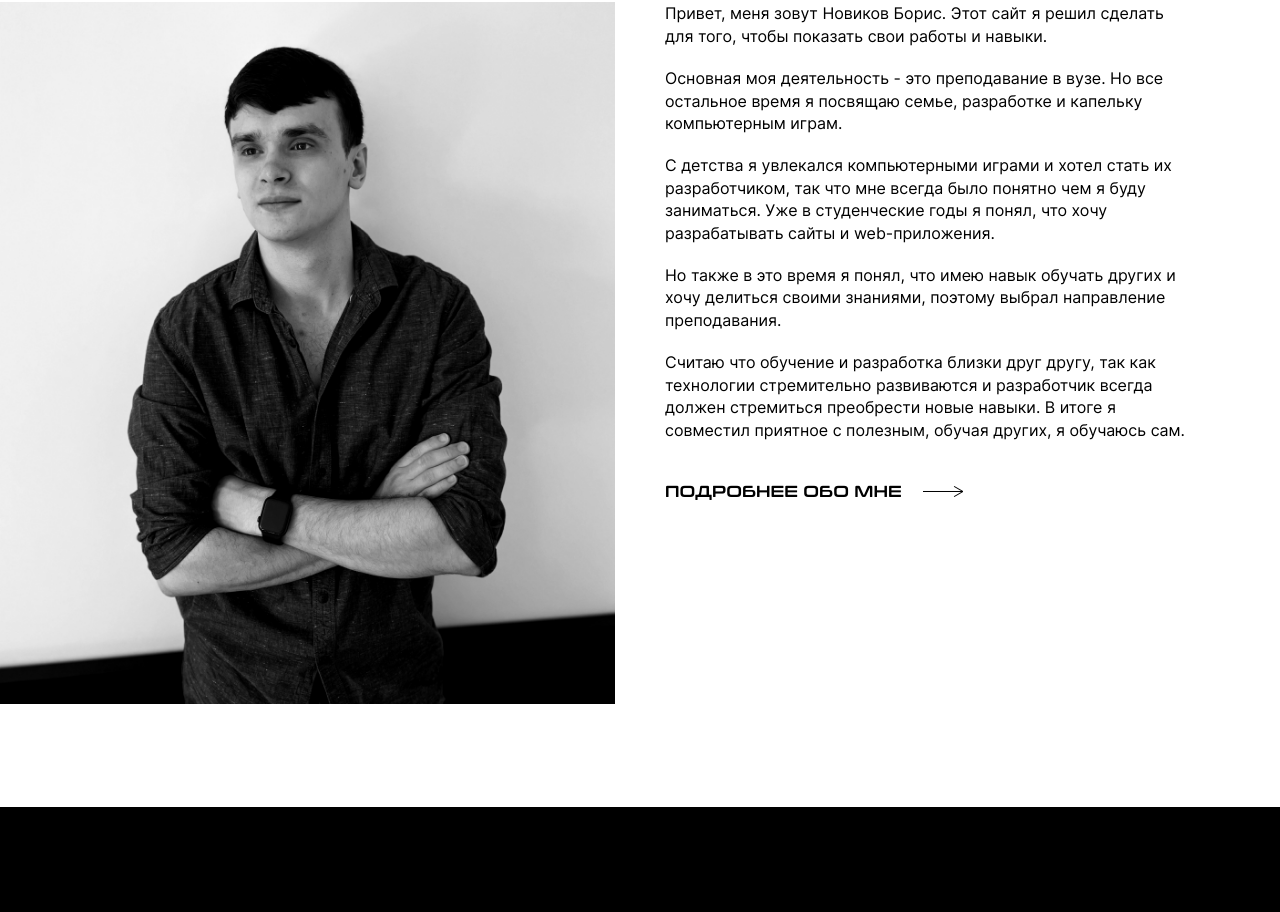
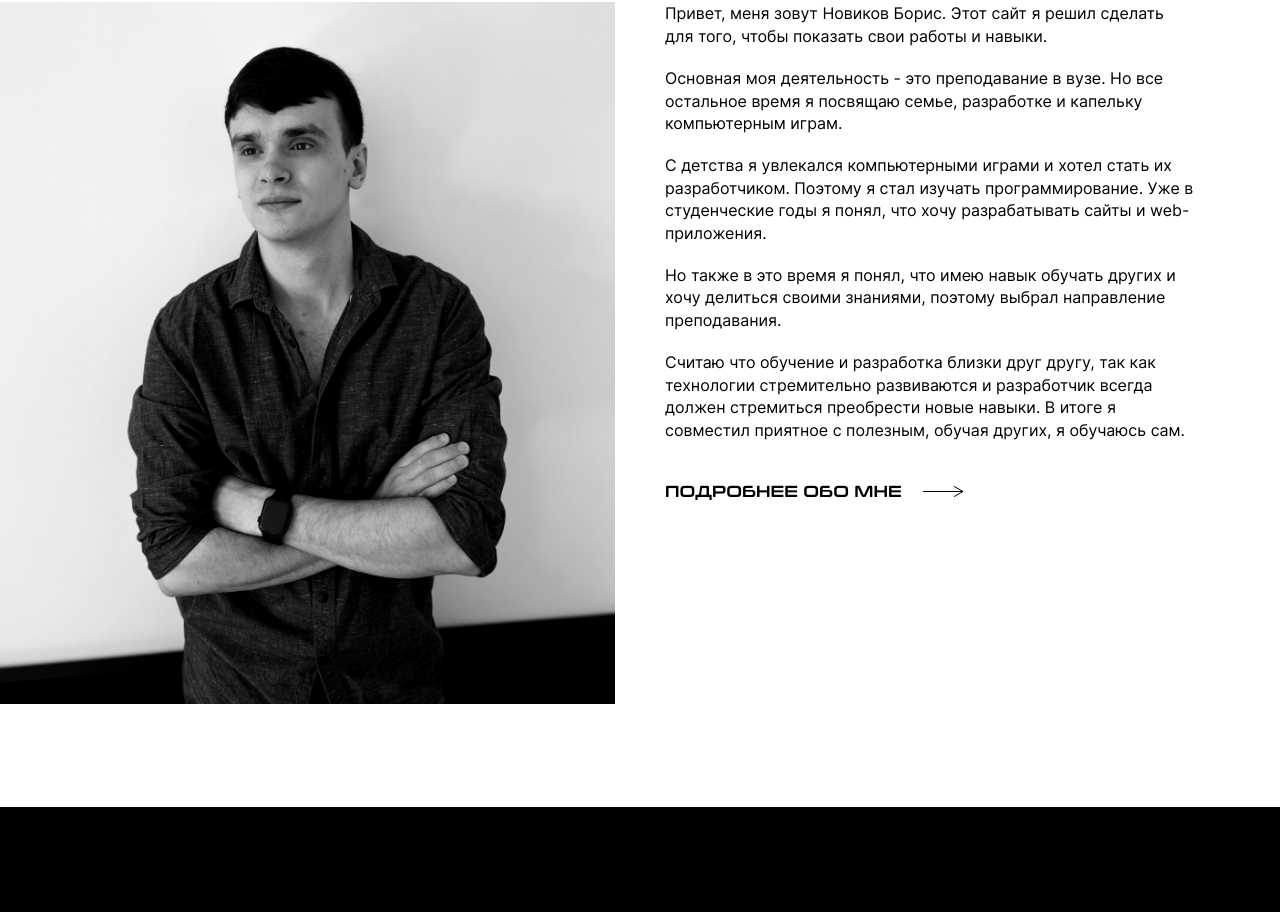
Before and after one commit to NBoris94/nboris.dev, a Next.js app: page / in a window 1280 px wide. Shown: the part 1621-2533 px from the top of the page. Built offline with nearby package versions, Linux system fonts and the light colour scheme.

Commit message:
Поправил орфографические и грамматические ошибки

```diff
--- a/src/components/ShortAbout/ShortAbout.js
+++ b/src/components/ShortAbout/ShortAbout.js
@@ -31,7 +31,7 @@ const ShortAbout = () => {
               Основная моя деятельность - это преподавание в вузе. Но все остальное время я посвящаю семье, разработке и капельку компьютерным играм.
             </p>
             <p className="short-about__text text">
-              С детства я увлекался компьютерными играми и хотел стать их разработчиком, так что мне всегда было понятно чем я буду заниматься. Уже в студенческие годы я понял, что хочу разрабатывать сайты и web-приложения.
+              С детства я увлекался компьютерными играми и хотел стать их разработчиком. Поэтому я стал изучать программирование. Уже в студенческие годы я понял, что хочу разрабатывать сайты и web-приложения.
             </p>
             <p className="short-about__text text">
               Но также в это время я понял, что имею навык обучать других и хочу делиться своими знаниями, поэтому выбрал направление преподавания.
```
